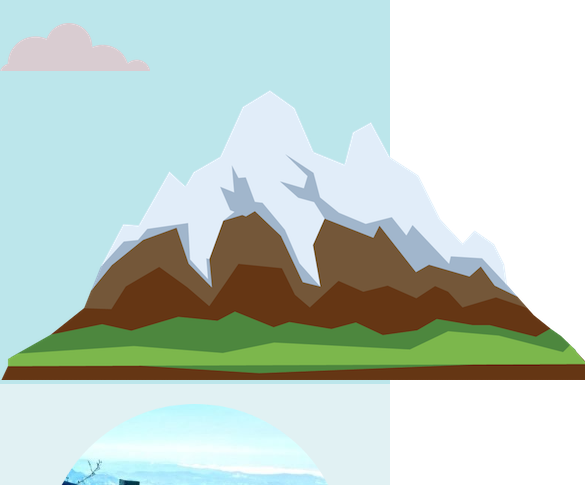
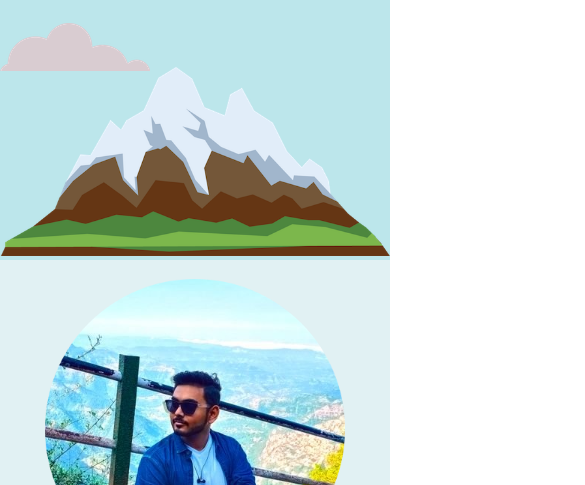
Before and after one commit to thearpitanand/curriculum-vitae, a plain HTML site: page index.html in a window 390 px wide. Shown: the part 359-844 px from the top of the page, 585 px wide, since content can reach past the window. Drawn offline with Linux system fonts and the light colour scheme.

Commit message:
Responsive_Mountain_Image

```diff
--- a/css/style.css
+++ b/css/style.css
@@ -45,6 +45,9 @@ a {
   position: absolute;
   left: auto;
   top: auto;
+}
+.mountain-img{
+max-width: 100%;
 }
 /* Top Container End*/
 
--- a/index.html
+++ b/index.html
@@ -19,7 +19,7 @@
       <h1 class="name">I'm Arpit</h1>
       <h2>a Full Stack Developer</h2>
       <img class="bottom-cloud" src="Images/cloud.png" alt="cloud-images" />
-      <img src="Images/mountain.png" alt="mountain-images" />
+      <img class="mountain-img" src="Images/mountain.png" alt="mountain-images" />
     </div>
 
     <div class="middle-container">
```
